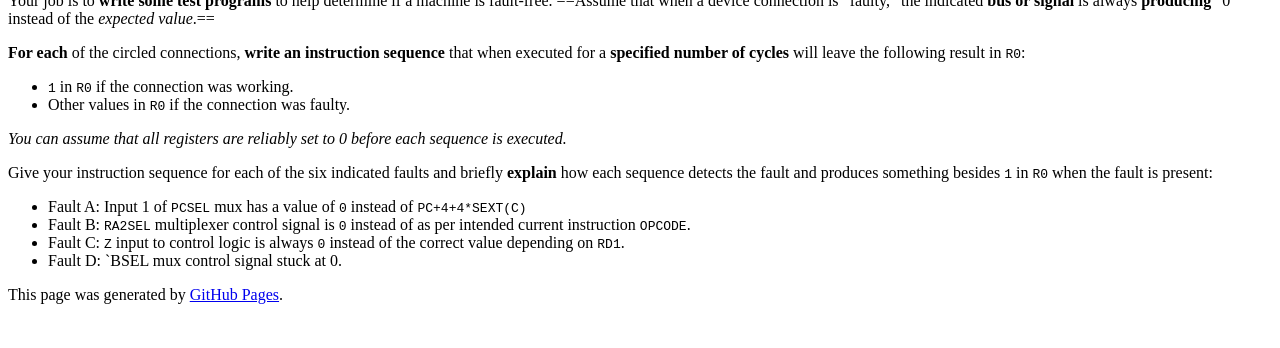
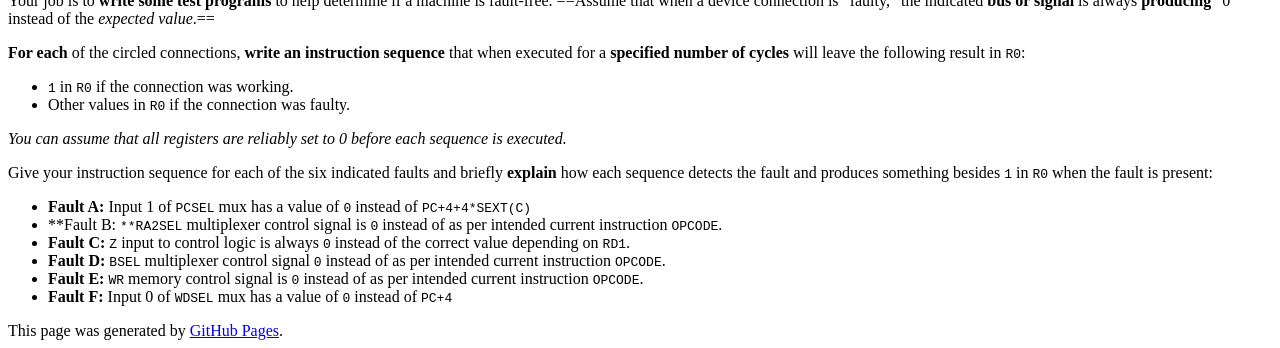
Before and after one commit to natalieagus/natalieagus.github.io, a Jekyll site: the page built from 50002/50002problem_set_5.md, in a window 1280 px wide and 900 px high, scrolled down 7108 px, cut to the strip 552-900 px from the top of the window. Built offline with Jekyll 4.4.1, drawn with Linux system fonts in a browser that asks for light colours; formulas are drawn with MathJax 3; a script that is not in the unit is left out; the repository's description, which GitHub fills in, is left out; before the commit the page ends 7972 px from its top, so only the background shows below that.

Commit message:
50002/50002problem_set_5.md updated from https://stackedit.io/

```diff
--- a/50002/50002problem_set_5.md
+++ b/50002/50002problem_set_5.md
@@ -555,10 +555,14 @@ Your job is to **write some test programs** to help determine if a machine is fa
 *You can assume that all registers are reliably set to 0 before each sequence is executed.*
 
 Give your instruction sequence for each of the six indicated faults and briefly **explain** how each sequence detects the fault and produces something besides `1` in `R0` when the fault is present:
-* Fault A: Input 1 of `PCSEL` mux has a value of `0` instead of `PC+4+4*SEXT(C)`
-* Fault B: `RA2SEL` multiplexer control signal is `0` instead of as per intended current instruction `OPCODE`.
-* Fault C: `Z` input to control logic is always `0` instead of the correct value depending on `RD1`.
-* Fault D:   `BSEL mux control signal stuck at 0.
+* **Fault A:** Input 1 of `PCSEL` mux has a value of `0` instead of `PC+4+4*SEXT(C)`
+* **Fault B: `**RA2SEL` multiplexer control signal is `0` instead of as per intended current instruction `OPCODE`.
+* **Fault C:** `Z` input to control logic is always `0` instead of the correct value depending on `RD1`.
+* **Fault D:**   `BSEL` multiplexer control signal `0`  instead of as per intended current instruction `OPCODE`.
+* **Fault E:** `WR` memory control signal is `0`  instead of as per intended current instruction `OPCODE`.
+* **Fault F:** Input 0 of `WDSEL` mux has a value of `0` instead of `PC+4`
+
+
 
 
 
```
Also changed, not shown: other parts of 50002/50002problem_set_5.md (+4 -4 lines).
